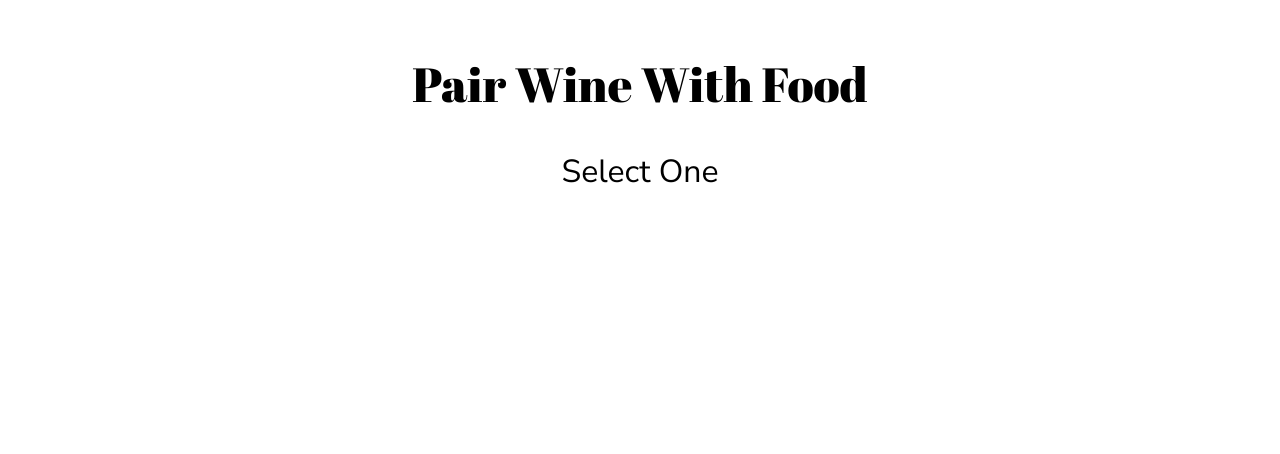
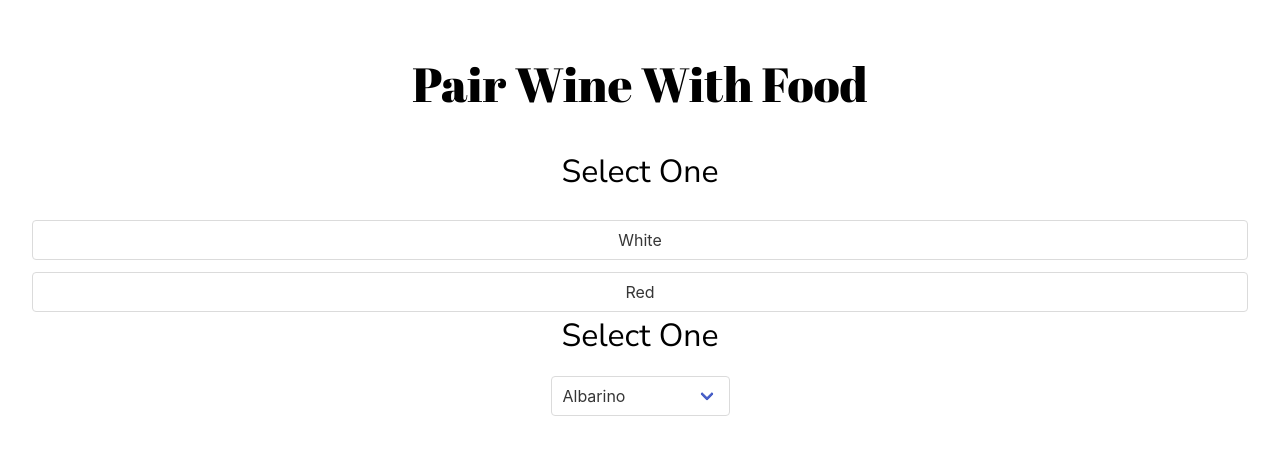
Before and after one commit to jessicagallagher/date-night, a Next.js app: page /wine-with-food in a window 1280 px wide. Shown: the top 454 px of the page. Built offline with nearby package versions, Linux system fonts and the light colour scheme.

Commit message:
render white wine select options

```diff
--- a/components/LandingPage.js
+++ b/components/LandingPage.js
@@ -1,11 +1,14 @@
 import Image from 'next/image'
+import Link from 'next/link';
 import hero from '../public/images/landing-hero.png'
 import { Button, PageHeader } from '../components'
 
 export default function LandingPage() {
+
+
   return (
     <div className='container is-fluid'>
-      <PageHeader headerText={'Date Night'}/>
+      <PageHeader headerText={'Somm'} />
       <section className='hero is-small'>
         <Image
           src={hero}
@@ -19,11 +22,15 @@ export default function LandingPage() {
         </h1>
       </div>
       <div className='py-4 is-flex is-flex-direction-column is-justify-content-center landing-buttons'>
+           <Button
+              buttonText={'Pair wine with food'}
+          buttonClass={'mb-5 is-size-5-desktop'}
+          url={'/wine-with-food'}
+            />
         <Button
-          buttonText={'Pair wine with food'}
-          buttonClass={'mb-5 is-size-5-desktop'}
+          buttonText={'Pair food with wine'}
+          buttonClass={'is-size-5-desktop'}
         />
-        <Button buttonText={'Pair food with wine'} buttonClass={'is-size-5-desktop'}/>
       </div>
     </div>
   );
--- a/components/PairWine.js
+++ b/components/PairWine.js
@@ -1,16 +1,35 @@
-import { useState } from 'react'
-import { PageHeader, Button } from '../components'
+import Image from 'next/image';
+import { useState } from 'react';
+import { PageHeader, Button } from '../components';
+import { whiteWine } from '../utils/wineData/white';
 
 export default function PairWine() {
-  const [category, setCategory] = useState('');
   const [btnText, setBtnText] = useState('');
+  const wineNames = whiteWine.sort((a, b) => a.name - b.name)
+
 
   return (
     <div className='container is-fluid'>
-      <PageHeader headerText={'Pair Wine With Food'}/>
+      <PageHeader headerText={'Pair Wine With Food'} />
       <div className='mt-3 has-text-centered'>
         <h3 className='is-size-4 is-size-3-desktop'>Select One</h3>
-</div>
+        <div className='mt-3 is-flex is-flex-direction-column'>
+          <Button buttonText={'White'} buttonClass={'mt-3'} />
+          <Button buttonText={'Red'} buttonClass={'mt-3'} />
+        </div>
+        <h3 className='is-size-4 is-size-3-desktop'>Select One</h3>
+        <div className='mx-auto mt-4'>
+          <div className='select'>
+            <select>
+              {whiteWine.sort((a, b) => a.name.localeCompare(b.name)).map((item) => (
+                <option value="" key={item.id}>
+                  {item.name.charAt(0).toUpperCase() + item.name.slice(1)}
+                </option>
+              ))}
+            </select>
+          </div>
+        </div>
+      </div>
     </div>
-  )
+  );
 }
--- a/components/common/Button.js
+++ b/components/common/Button.js
@@ -1,7 +1,9 @@
-export default function Button({ buttonClass, buttonText }) {
+import Link from 'next/link';
+
+export default function Button({ buttonClass, buttonText, url}) {
   return (
     <button className={`button ${buttonClass}`}>
-      {buttonText}
+      <Link href={`${url}`}>{buttonText}</Link>
     </button>
-  )
+  );
 }
```
Also changed, not shown: public/images/icons/caret-down.png (added).
